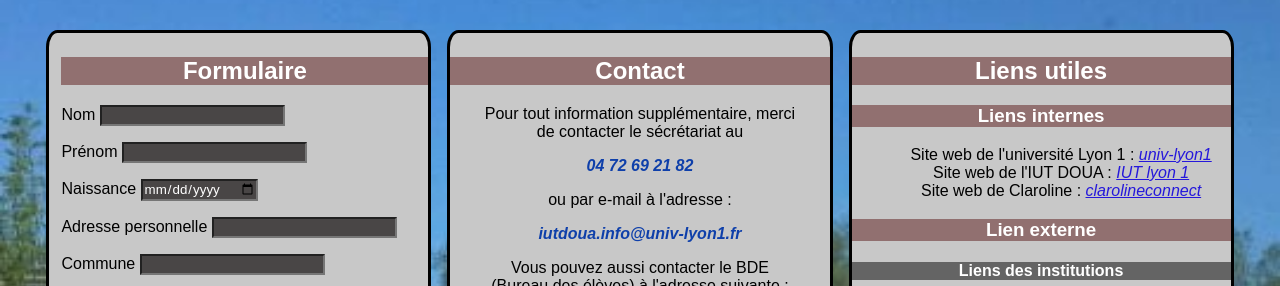
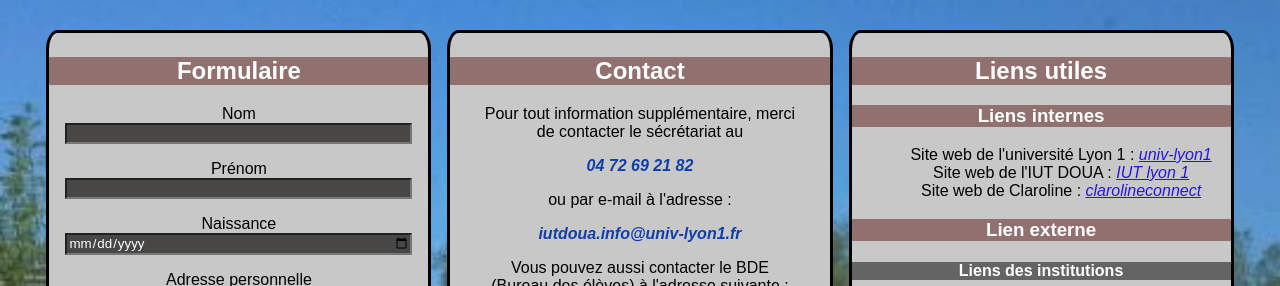
Before and after one commit to Lhokamn/S1_IUT_Info_Lyon1, a plain HTML site: page page_internet/contact.html in a window 1280 px wide. Shown: the part 167-453 px from the top of the page. Drawn offline with Linux system fonts and the light colour scheme.

Commit message:
MAJ contact.css Valentin 15:06 30/11/2021

```diff
--- a/page_internet/page_css/contact.css
+++ b/page_internet/page_css/contact.css
@@ -1,3 +1,4 @@
+
 input, textarea, select, div>button
 {
     background-color: rgb(73, 70, 70);
@@ -12,13 +13,12 @@ div
 
 }
 
-#formulaire
+form > label
 {
-    grid-column-start: 1;
-    grid-column-end: 2;
-
-    text-align: left;
-    padding-left: 3%;
+	display:flex;
+	flex-direction:column;
+	padding-right:1rem;
+	padding-left:1rem;
 }
 
 #contact
```
